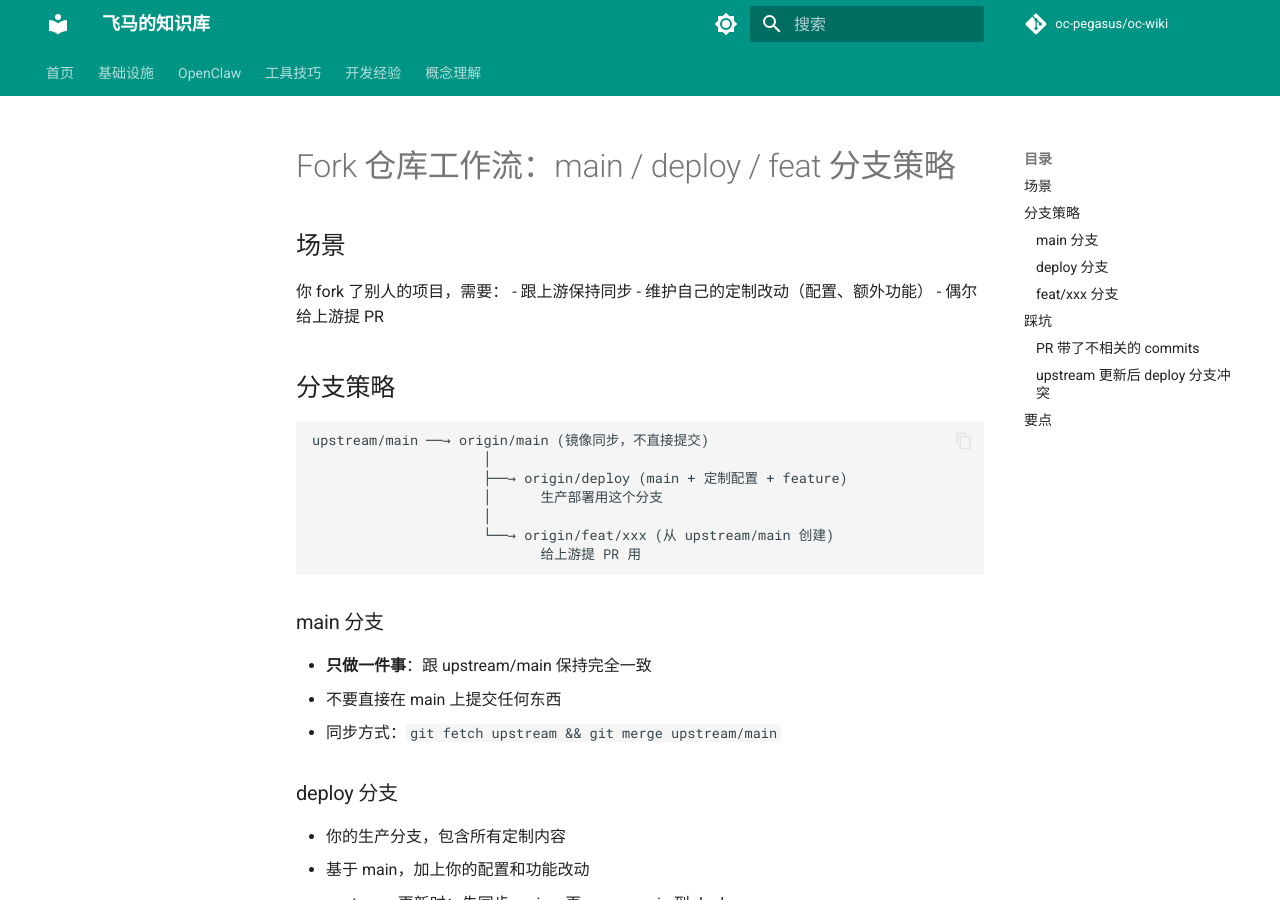
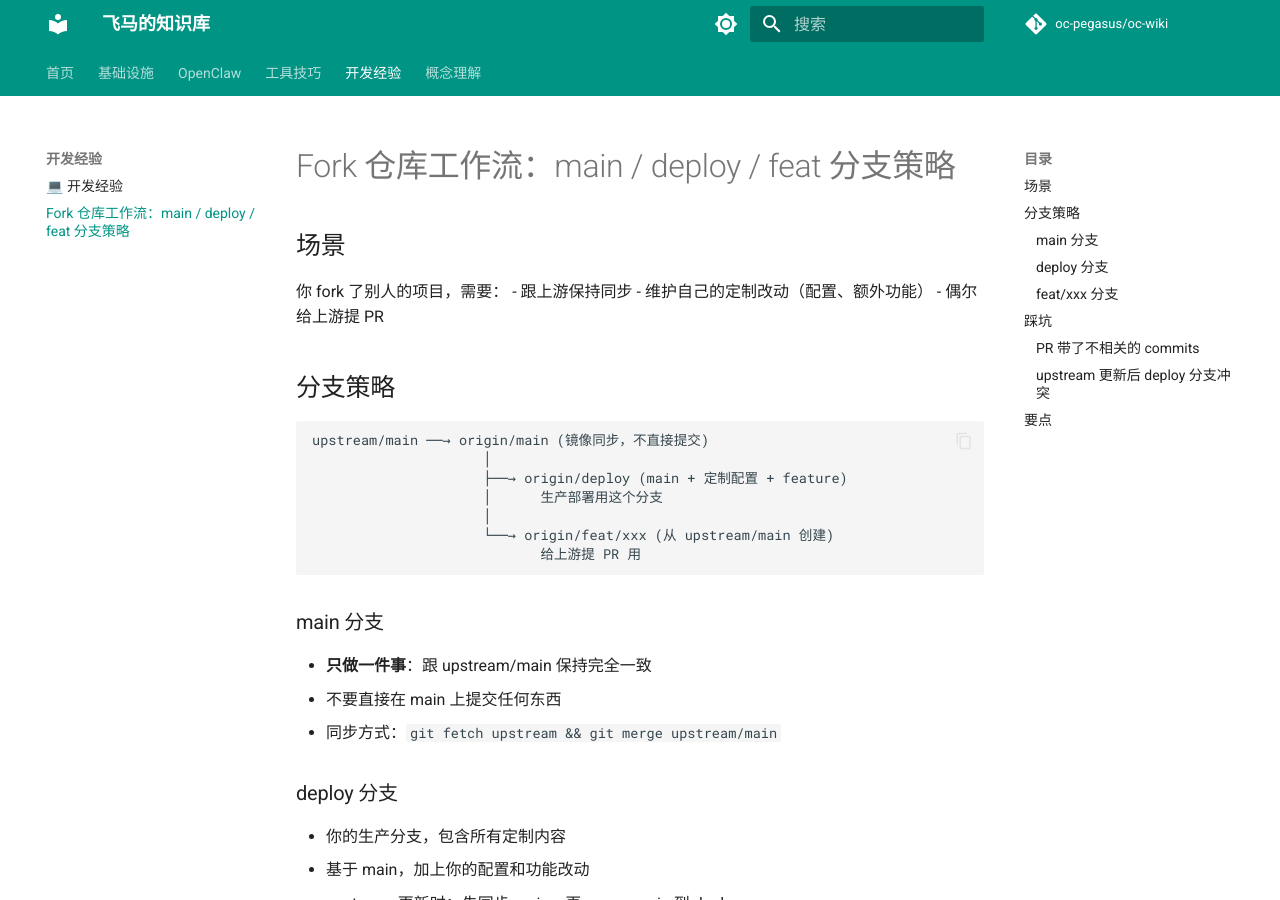
Before and after one commit to oc-pegasus/oc-wiki, an MkDocs documentation site: the page built from docs/dev/fork-workflow.md, in a window 1280 px wide and 900 px high. Built offline with MkDocs 1.6.1 and Material for MkDocs 9.7.7, drawn with Linux system fonts in a browser that asks for light colours; comment, search, counter and statistics services are not loaded; part of the change alters nothing that is shown.

Commit message:
nav: add fork-workflow and subagent-lessons to navigation

```diff
--- a/mkdocs.yml
+++ b/mkdocs.yml
@@ -49,12 +49,14 @@ nav:
     - infra/docker-setup.md
   - OpenClaw:
     - openclaw/never-break-your-own-config.md
+    - openclaw/subagent-lessons.md
   - 工具技巧:
     - tools/index.md
     - tools/imagegen-openrouter.md
     - tools/copilot-gateway-token-counting.md
   - 开发经验:
     - dev/index.md
+    - dev/fork-workflow.md
   - 概念理解:
     - concepts/index.md
     - concepts/m2-delegation.md
```
